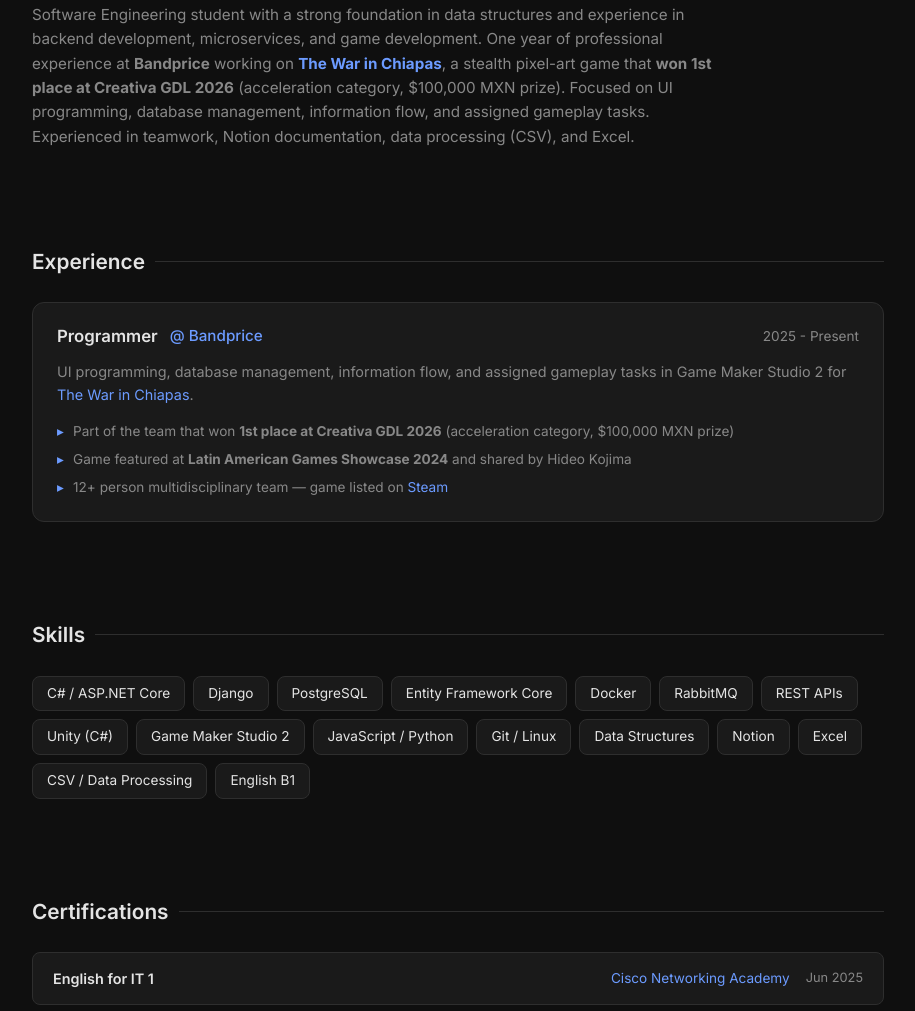
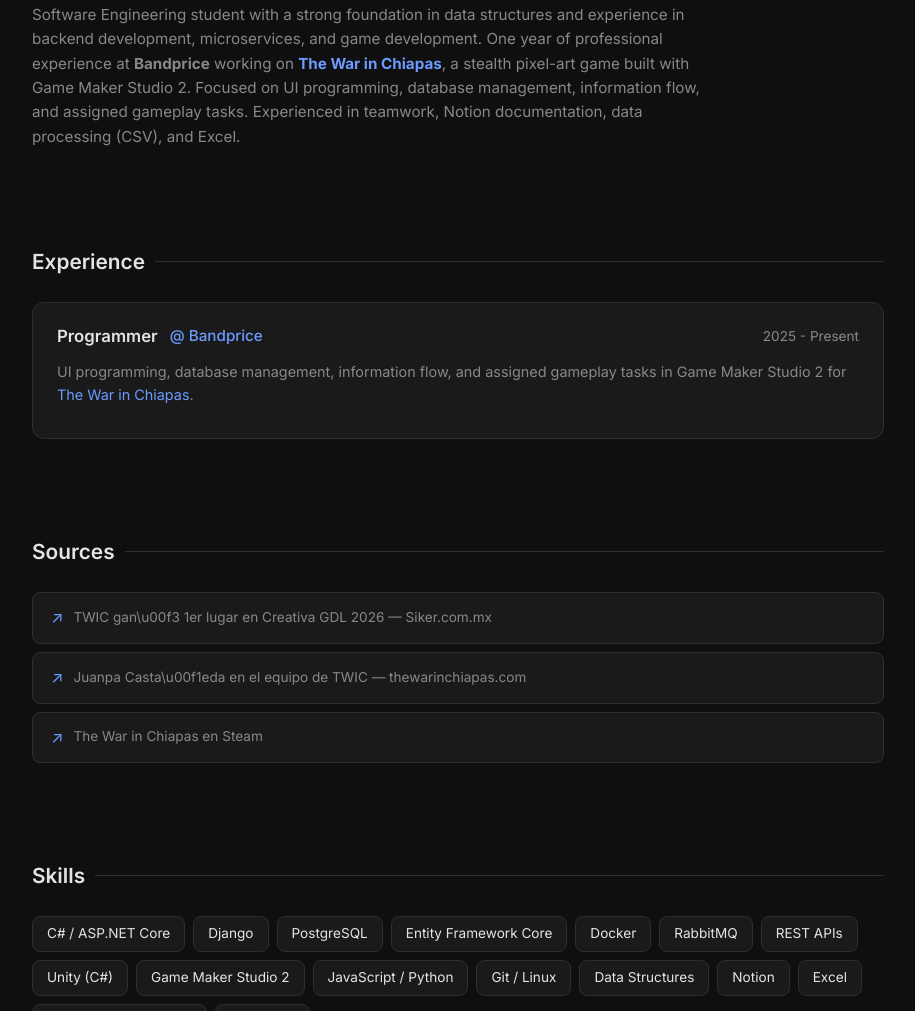
Before and after one commit to JuanpaM1181/JuanpaM1181.github.io, a plain HTML site: page index.html in a window 1280 px wide. Shown: the part 665-1676 px from the top of the page, without its empty margins (182-1097 px from the left). Drawn offline with Linux system fonts and the light colour scheme; no server answers.

Commit message:
Move Creativa evidence to Sources section, simplify About/Experience

```diff
--- a/index.html
+++ b/index.html
@@ -71,15 +71,27 @@
         UI programming, database management, information flow, and assigned gameplay tasks in Game Maker Studio 2 for
         <a href="https://www.thewarinchiapas.com/home" target="_blank" rel="noopener">The War in Chiapas</a>.
       </p>
-      <ul class="exp-achievements" id="l-exp-achievements">
-        <li>Part of the team that won <strong>1st place at Creativa GDL 2026</strong> (acceleration category, $100,000 MXN prize)</li>
-        <li>Game featured at <strong>Latin American Games Showcase 2024</strong> and shared by Hideo Kojima</li>
-        <li>12+ person multidisciplinary team — game listed on <a href="https://store.steampowered.com/app/2121640/The_War_in_Chiapas/" target="_blank" rel="noopener">Steam</a></li>
-      </ul>
     </div>
   </section>
 
-  <!-- Skills -->
+  <!-- Sources -->
+  <section>
+    <h2 class="section-title" id="l-sources-title">Sources</h2>
+    <div class="sources-list">
+      <a href="https://siker.com.mx/zmg/premian-ganadores-de-la-quinta-generacion-de-creativa-gdl/" target="_blank" rel="noopener" class="source-link">
+        <span class="source-icon">&#8599;</span>
+        <span class="source-text">TWIC gan\u00f3 1er lugar en Creativa GDL 2026 &mdash; Siker.com.mx</span>
+      </a>
+      <a href="https://www.thewarinchiapas.com/el-equipo" target="_blank" rel="noopener" class="source-link">
+        <span class="source-icon">&#8599;</span>
+        <span class="source-text">Juanpa Casta\u00f1eda en el equipo de TWIC &mdash; thewarinchiapas.com</span>
+      </a>
+      <a href="https://store.steampowered.com/app/2121640/The_War_in_Chiapas/" target="_blank" rel="noopener" class="source-link">
+        <span class="source-icon">&#8599;</span>
+        <span class="source-text">The War in Chiapas en Steam</span>
+      </a>
+    </div>
+  </section>
   <section>
     <h2 class="section-title" id="l-skills-title">Skills</h2>
     <div class="skills-grid">
@@ -178,21 +190,17 @@
   en: {
     tagline: "Backend \u00b7 Microservicios \u00b7 Game Dev \u00b7 Linux",
     aboutTitle: "About",
-    aboutText: 'Software Engineering student with a strong foundation in data structures and experience in backend development, microservices, and game development. One year of professional experience at <strong>Bandprice</strong> working on <a href="https://www.thewarinchiapas.com/home" target="_blank" rel="noopener"><strong>The War in Chiapas</strong></a>, a stealth pixel-art game that <strong>won 1st place at Creativa GDL 2026</strong> (acceleration category, $100,000 MXN prize). Focused on UI programming, database management, information flow, and assigned gameplay tasks. Experienced in teamwork, Notion documentation, data processing (CSV), and Excel.',
+    aboutText: 'Software Engineering student with a strong foundation in data structures and experience in backend development, microservices, and game development. One year of professional experience at <strong>Bandprice</strong> working on <a href="https://www.thewarinchiapas.com/home" target="_blank" rel="noopener"><strong>The War in Chiapas</strong></a>, a stealth pixel-art game built with Game Maker Studio 2. Focused on UI programming, database management, information flow, and assigned gameplay tasks. Experienced in teamwork, Notion documentation, data processing (CSV), and Excel.',
     expTitle: "Experience",
     expRole: "Programmer",
     expDate: "2025 - Present",
     expDesc: 'UI programming, database management, information flow, and assigned gameplay tasks in Game Maker Studio 2 for <a href="https://www.thewarinchiapas.com/home" target="_blank" rel="noopener">The War in Chiapas</a>.',
-    expAchievements: [
-      'Part of the team that won <strong>1st place at Creativa GDL 2026</strong> (acceleration category, $100,000 MXN prize)',
-      'Game featured at <strong>Latin American Games Showcase 2024</strong> and shared by Hideo Kojima',
-      '12+ person multidisciplinary team &mdash; game listed on <a href="https://store.steampowered.com/app/2121640/The_War_in_Chiapas/" target="_blank" rel="noopener">Steam</a>',
-    ],
     skillsTitle: "Skills",
     certsTitle: "Certifications",
     projectsTitle: "Projects",
     repoLoading: "Loading repositories...",
     cvTitle: "Resume",
+    sourcesTitle: "Sources",
     dlBtn: "Download PDF",
     dotnetDesc: "REST API built with .NET 9, EF Core, and Swagger. Backend-only project.",
     dotnetRepo: "Repository (backend)",
@@ -201,21 +209,17 @@
   es: {
     tagline: "Backend \u00b7 Microservicios \u00b7 Game Dev \u00b7 Linux",
     aboutTitle: "Sobre m\u00ed",
-    aboutText: 'Estudiante de Ingenier\u00eda en Software con bases s\u00f3lidas en estructuras de datos y experiencia en desarrollo backend, microservicios y videojuegos. Un a\u00f1o de experiencia profesional en <strong>Bandprice</strong> trabajando en <a href="https://www.thewarinchiapas.com/home" target="_blank" rel="noopener"><strong>The War in Chiapas</strong></a>, videojuego stealth que <strong>gan\u00f3 el 1er lugar en Creativa GDL 2026</strong> (categor\u00eda aceleraci\u00f3n, $100,000 MXN). Enfocado en programaci\u00f3n de UI, gesti\u00f3n de bases de datos, flujo de informaci\u00f3n y tareas asignadas de gameplay. Experiencia en trabajo en equipo, documentaci\u00f3n con Notion, procesamiento de datos (CSV) y Excel.',
+    aboutText: 'Estudiante de Ingenier\u00eda en Software con bases s\u00f3lidas en estructuras de datos y experiencia en desarrollo backend, microservicios y videojuegos. Un a\u00f1o de experiencia profesional en <strong>Bandprice</strong> trabajando en <a href="https://www.thewarinchiapas.com/home" target="_blank" rel="noopener"><strong>The War in Chiapas</strong></a>, videojuego stealth mexicano en pixel art desarrollado en Game Maker Studio 2. Enfocado en programaci\u00f3n de UI, gesti\u00f3n de bases de datos, flujo de informaci\u00f3n y tareas asignadas de gameplay. Experiencia en trabajo en equipo, documentaci\u00f3n con Notion, procesamiento de datos (CSV) y Excel.',
     expTitle: "Experiencia",
     expRole: "Programador",
-    expDate: "1 a\u00f1o",
+    expDate: "2025 - Presente",
     expDesc: 'Programaci\u00f3n de UI, gesti\u00f3n de bases de datos, flujo de informaci\u00f3n y tareas asignadas de gameplay en Game Maker Studio 2 para <a href="https://www.thewarinchiapas.com/home" target="_blank" rel="noopener">The War in Chiapas</a>.',
-    expAchievements: [
-      'Parte del equipo que gan\u00f3 <strong>1er lugar en Creativa GDL 2026</strong> (categor\u00eda aceleraci\u00f3n, $100,000 MXN)',
-      'Juego destacado en <strong>Latin American Games Showcase 2024</strong> y compartido por Hideo Kojima',
-      'Equipo multidisciplinario de 12+ personas &mdash; juego listado en <a href="https://store.steampowered.com/app/2121640/The_War_in_Chiapas/" target="_blank" rel="noopener">Steam</a>',
-    ],
     skillsTitle: "Skills",
     certsTitle: "Certificaciones",
     projectsTitle: "Proyectos",
     repoLoading: "Cargando repositorios...",
     cvTitle: "Curr\u00edculum",
+    sourcesTitle: "Fuentes",
     dlBtn: "Descargar PDF",
     dotnetDesc: "API REST creada con .NET 9, EF Core y Swagger. Proyecto solo backend.",
     dotnetRepo: "Repositorio (backend)",
@@ -239,12 +243,12 @@
   if (_("l-exp-role")) _("l-exp-role").textContent = t.expRole;
   if (_("l-exp-date")) _("l-exp-date").textContent = t.expDate;
   if (_("l-exp-desc")) _("l-exp-desc").innerHTML = t.expDesc;
-  if (_("l-exp-achievements")) _("l-exp-achievements").innerHTML = t.expAchievements.map(a => `<li>${a}</li>`).join("");
   if (_("l-skills-title")) _("l-skills-title").textContent = t.skillsTitle;
   if (_("l-certs-title")) _("l-certs-title").textContent = t.certsTitle;
   if (_("l-projects-title")) _("l-projects-title").textContent = t.projectsTitle;
   if (_("l-repo-loading")) _("l-repo-loading").textContent = t.repoLoading;
   if (_("l-cv-title")) _("l-cv-title").textContent = t.cvTitle;
+  if (_("l-sources-title")) _("l-sources-title").textContent = t.sourcesTitle;
   if (_("l-dl-btn")) _("l-dl-btn").textContent = t.dlBtn;
 
   if (_("l-dotnet-desc")) _("l-dotnet-desc").textContent = t.dotnetDesc;
--- a/styles.css
+++ b/styles.css
@@ -197,6 +197,42 @@
   font-size: 0.8rem;
   white-space: nowrap;
   margin-left: auto;
+}
+
+/* Sources */
+.sources-list {
+  display: flex;
+  flex-direction: column;
+  gap: 8px;
+}
+
+.source-link {
+  display: flex;
+  align-items: center;
+  gap: 10px;
+  background: var(--surface);
+  border: 1px solid var(--border);
+  border-radius: 8px;
+  padding: 12px 18px;
+  text-decoration: none;
+  color: var(--text);
+  font-size: 0.85rem;
+  transition: all 0.2s;
+}
+
+.source-link:hover {
+  border-color: var(--accent);
+  background: rgba(108, 155, 255, 0.04);
+}
+
+.source-icon {
+  color: var(--accent);
+  font-size: 1rem;
+  flex-shrink: 0;
+}
+
+.source-text {
+  color: var(--text-muted);
 }
 
 /* Sections */
```
Also changed, not shown: 2 other files.
